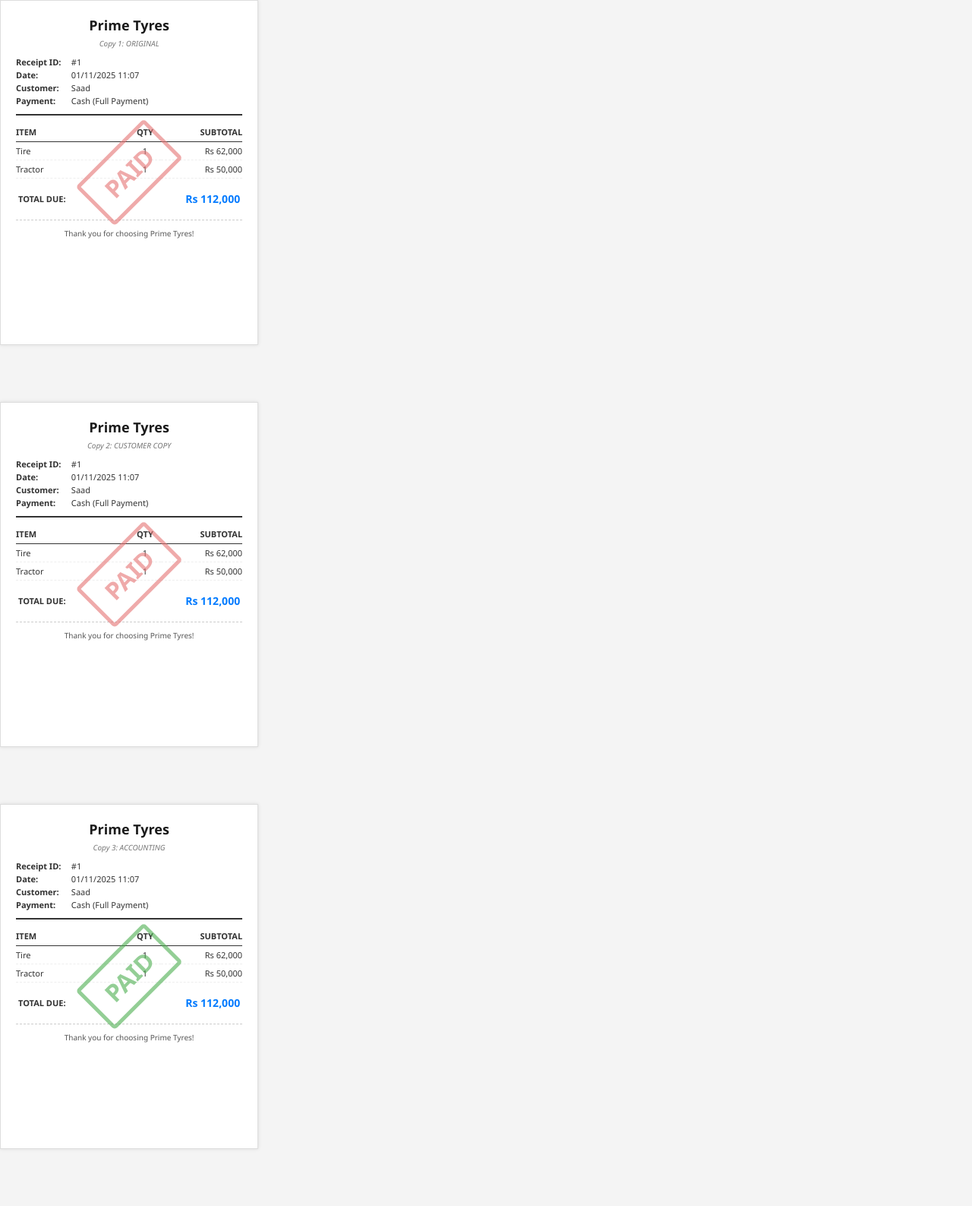
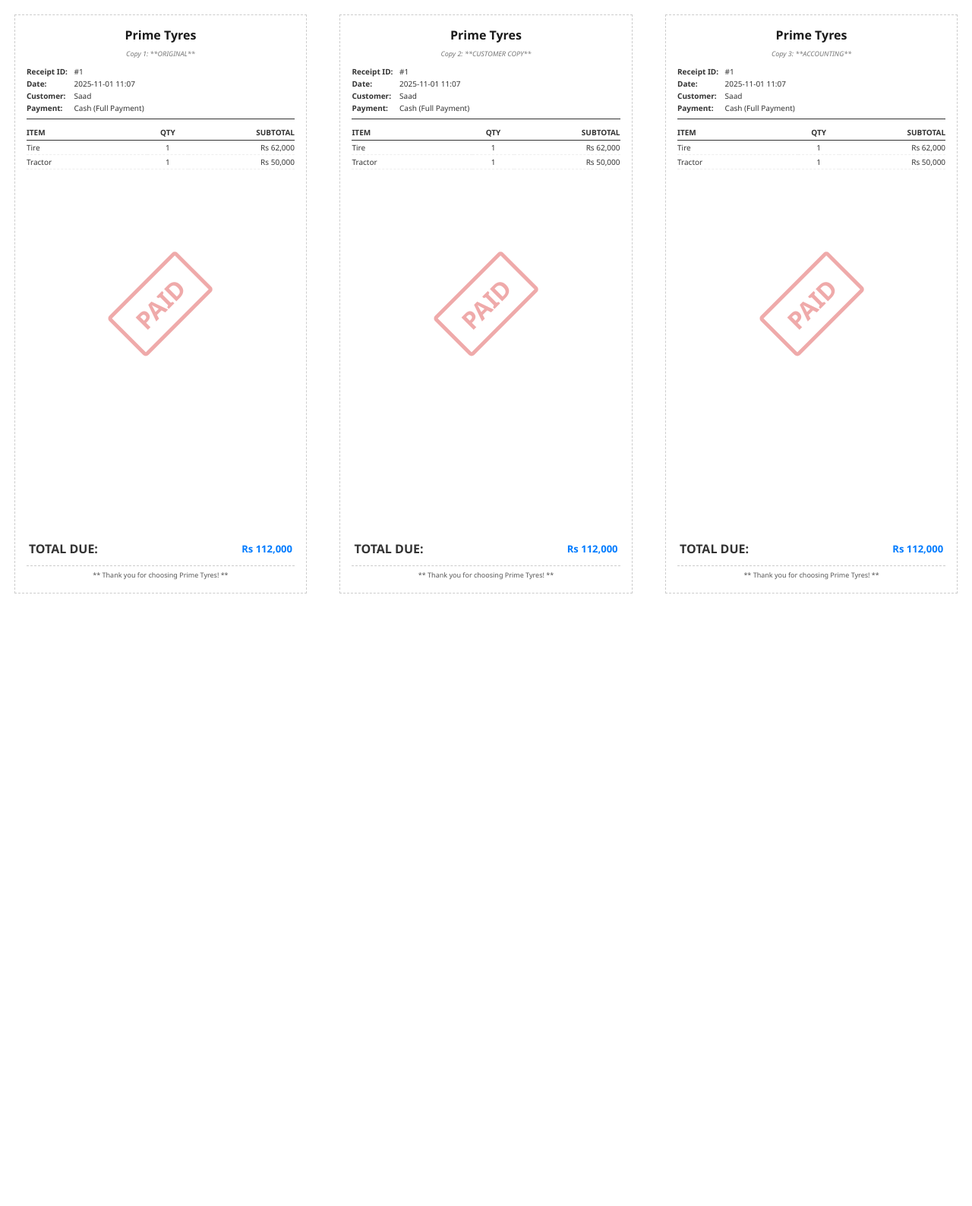
Before and after one commit to ahmadfaraz2/POS-prime-tyres, a Django app: page /sales/1/receipt/ in a window 1280 px wide. Shown: the whole page at 76% size. After the commit the page ends 781 px from the top, so only its background shows below. Run offline with Django 5.2, Linux system fonts and the light colour scheme; a user stored in the database is signed in; data comes from the database, SQL or seed files in the repository.

Commit message:
3rd Design - Good Helpful

```diff
--- a/sales/templates/sales/sale_receipt.html
+++ b/sales/templates/sales/sale_receipt.html
@@ -11,38 +11,43 @@
             margin: 0;
             padding: 0;
             color: #333;
-            background-color: #f4f4f4; /* Subtle background for screen viewing */
         }
 
         /* --- Print Styles for A4 Paper --- */
         @page {
+            /* Setting margin to 0 or a very small value.
+               Note: Most printers still enforce a minimum physical margin. */
             size: A4;
-            margin: 1cm; /* Standard A4 margin */
+            margin: 0.5cm;
         }
 
-        /* --- Container for multiple copies --- */
+        /* --- Container for multiple copies (Now designed for side-by-side) --- */
         .a4-container {
             width: 100%;
+            height: 100vh; /* Use full viewport height for screen preview */
             display: flex;
-            flex-direction: column; /* Stacked copies by default */
-            align-items: flex-start;
+            flex-direction: row; /* Layout copies side-by-side */
+            justify-content: space-between; /* Space them out evenly */
+            align-items: stretch; /* Make all copies the same height */
+            padding: 0.5cm; /* Padding matches @page margin */
+            box-sizing: border-box;
         }
 
         /* --- Individual Receipt Copy Styling --- */
         .receipt-copy {
-            position: relative; /* Needed for positioning the stamp */
-            width: 9cm;
-            max-width: 100%;
-            /* Removed fixed height (12cm) to allow content to flow naturally,
-               which is better for variable length receipts. You can re-add if needed. */
-            min-height: 12cm; /* Ensure minimum size */
-            margin-bottom: 2cm; /* Spacing between stacked receipts */
-            padding: 20px;
-            border: 1px solid #ddd; /* Subtle border */
-            box-shadow: 0 0 5px rgba(0, 0, 0, 0.1); /* Slight shadow for screen view */
+            position: relative;
+            /* Calculate width for three copies with spacing */
+            width: 31%;
+            min-height: 100%; /* Take full height of the container */
+            margin: 0; /* Remove margin-bottom */
+            padding: 15px;
+            border: 1px dashed #ccc;
             box-sizing: border-box;
             background-color: #fff;
             page-break-after: avoid;
+            /* Flex properties for internal content */
+            display: flex;
+            flex-direction: column;
         }
 
         /* --- Diagonal "PAID" Stamp Style --- */
@@ -50,28 +55,21 @@
             position: absolute;
             top: 50%;
             left: 50%;
-            transform: translate(-50%, -50%) rotate(-45deg); /* Center and rotate */
+            transform: translate(-50%, -50%) rotate(-45deg);
             padding: 10px 20px;
-            border: 5px solid #E57373; /* Light Red/Coral border */
+            border: 5px solid #E57373;
             color: #E57373;
             font-size: 32px;
             font-weight: bold;
-            opacity: 0.6; /* Semi-transparent */
+            opacity: 0.6;
             border-radius: 5px;
             text-transform: uppercase;
-            z-index: 100; /* Ensure it's above other content */
+            z-index: 100;
         }
 
-        /* Optionally hide the stamp in accounting copy, or show it for all */
-        .receipt-copy:nth-child(3) .stamp-paid {
-             /* opacity: 0.1; could be an option */
-             border-color: #4CAF50; /* Green for accounting/record keeping */
-            color: #4CAF50;
-        }
-
-        /* --- Headings and Text Styles --- */
+        /* --- Content Layout Adjustments for Side-by-Side --- */
         h1 {
-            font-size: 18px;
+            font-size: 16px; /* Slightly smaller for tight space */
             text-align: center;
             margin: 0 0 5px 0;
             color: #1a1a1a;
@@ -81,29 +79,28 @@
         }
         .copy-type {
             text-align: center;
-            font-size: 10px;
-            margin-bottom: 10px;
+            font-size: 9px; /* Smaller copy type font */
+            margin-bottom: 8px;
             color: #777;
             font-style: italic;
         }
 
-        /* --- Header Section --- */
         .header {
-            border-bottom: 2px solid #333; /* Thicker line for better separation */
-            padding-bottom: 8px;
-            margin-bottom: 10px;
-            font-size: 11px;
+            border-bottom: 1px solid #333; /* Thinner border for space */
+            padding-bottom: 5px;
+            margin-bottom: 8px;
+            font-size: 10px; /* Smaller header font */
         }
         .header p strong {
             display: inline-block;
-            width: 70px; /* Aligns the data after the colons */
+            width: 60px;
             font-weight: 600;
         }
 
-        /* --- Items Section --- */
-        .items, .footer {
-            font-size: 11px;
-            margin-bottom: 10px;
+        .items {
+            font-size: 10px;
+            margin-bottom: auto; /* Pushes the footer to the bottom */
+            flex-grow: 1; /* Allows the items section to grow and take up space */
         }
         .items table {
             width: 100%;
@@ -111,53 +108,53 @@
         }
         .items th, .items td {
             text-align: left;
-            padding: 4px 0; /* Increased vertical padding */
+            padding: 2px 0;
             border-bottom: 1px dashed #eee;
         }
         .items th {
             font-weight: bold;
             border-bottom: 1px solid #333;
-            padding-bottom: 5px;
+            padding-bottom: 3px;
             text-transform: uppercase;
         }
         .items td:last-child {
-            text-align: right;
+             text-align: right;
         }
         .items th:nth-child(2), .items td:nth-child(2) {
-            text-align: center;
+             text-align: center;
         }
 
         /* --- Footer/Total Section --- */
+        .footer {
+            margin-top: 5px; /* Adjust spacing above the footer */
+        }
         .footer table {
             width: 100%;
         }
         .total-row {
             font-weight: bold;
-            border-top: 2px solid #333; /* Thick line for total */
+            border-top: 2px solid #333;
             padding-top: 5px !important;
         }
         .total-row td {
             padding-top: 5px;
         }
         .total-row td:last-child {
-            font-size: 14px; /* Slightly larger total */
-            color: #007bff; /* Blue total amount */
+            font-size: 13px;
+            color: #007bff;
             text-align: right;
         }
 
-        /* --- Thank You Note --- */
         .thank-you {
             text-align: center;
-            font-size: 10px;
-            margin-top: 15px;
+            font-size: 9px;
+            margin-top: 8px;
             border-top: 1px dashed #ccc;
-            padding-top: 10px;
+            padding-top: 5px;
             color: #555;
         }
     </style>
 </head>
-
-
 <body onload="window.print()">
     <div class="a4-container">
         {% for i in "123" %}
@@ -166,11 +163,11 @@
             <div class="stamp-paid">PAID</div>
 
             <h1>{{ COMPANY_NAME|default:"Prime Tyres" }}</h1>
-            <p class="copy-type">Copy {{ forloop.counter }}: {% if forloop.first %}ORIGINAL{% elif forloop.counter == 2 %}CUSTOMER COPY{% else %}ACCOUNTING{% endif %}</p>
+            <p class="copy-type">Copy {{ forloop.counter }}: {% if forloop.first %}**ORIGINAL**{% elif forloop.counter == 2 %}**CUSTOMER COPY**{% else %}**ACCOUNTING**{% endif %}</p>
 
             <div class="header">
                 <p><strong>Receipt ID:</strong> #{{ sale.id }}</p>
-                <p><strong>Date:</strong> {{ sale.sale_date|date:"d/m/Y H:i" }}</p>
+                <p><strong>Date:</strong> {{ sale.sale_date|date:"Y-m-d H:i" }}</p>
                 <p><strong>Customer:</strong> {{ sale.customer.name|default:"Cash Customer" }}</p>
                 <p><strong>Payment:</strong> {{ sale.get_payment_method_display }} ({{ sale.get_payment_type_display }})</p>
             </div>
@@ -179,7 +176,7 @@
                 <table>
                     <thead>
                         <tr>
-                            <th style="width: 50%;">Item</th>
+                            <th style="width: 45%;">Item</th>
                             <th style="text-align: center;">Qty</th>
                             <th style="text-align: right;">Subtotal</th>
                         </tr>
@@ -187,13 +184,13 @@
                     <tbody>
                         {% for item in sale.items.all %}
                         <tr>
-                            <td>{{ item.product.name|truncatechars:25 }}</td>
+                            <td>{{ item.product.name|truncatechars:18 }}</td>
                             <td style="text-align: center;">{{ item.quantity }}</td>
                             <td style="text-align: right;">Rs {{ item.subtotal|floatformat:0|intcomma }}</td>
                         </tr>
                         {% empty %}
                         <tr>
-                            <td colspan="3" style="text-align: center;">*No items found for this sale.*</td>
+                            <td colspan="3" style="text-align: center; font-style: italic;">*No items recorded.*</td>
                         </tr>
                         {% endfor %}
                     </tbody>
@@ -209,7 +206,7 @@
                 </table>
             </div>
 
-            <p class="thank-you"> Thank you for choosing {{ COMPANY_NAME|default:"Prime Tyres" }}! </p>
+            <p class="thank-you">** Thank you for choosing {{ COMPANY_NAME|default:"Prime Tyres" }}! **</p>
         </div>
         {% endfor %}
     </div>
```
